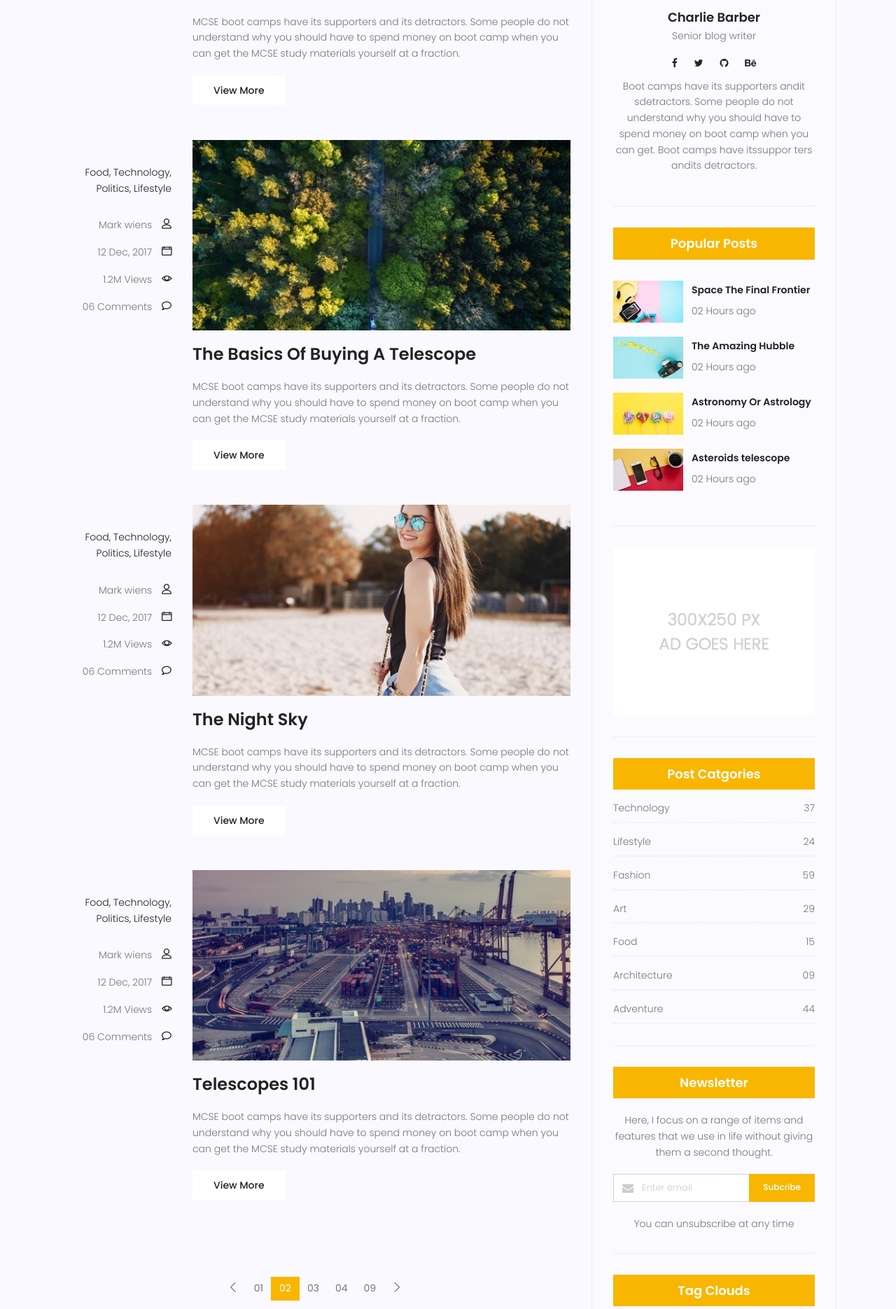
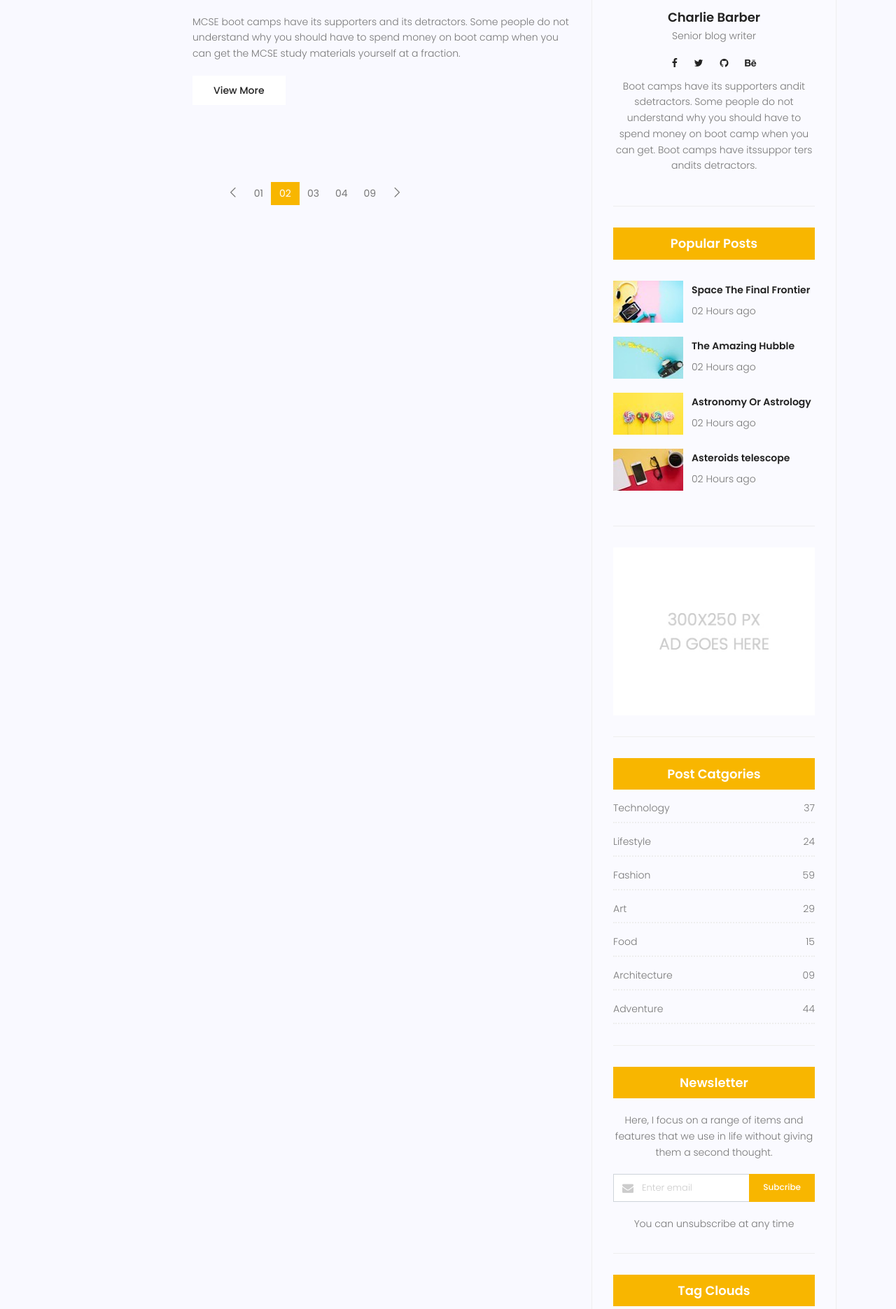
Before and after one commit to Hichtoor/django-portfolio, a Django app: page /blog/ in a window 1280 px wide. Shown: the part 1383-3253 px from the top of the page at 70% size. Run offline with Django 5.2, Linux system fonts and the light colour scheme; some libraries are stand-ins or nearby versions.

Commit message:
simplify blog home template

```diff
--- a/templates/blog/home.html
+++ b/templates/blog/home.html
@@ -116,108 +116,6 @@
 						</div>
 						<a class="posts-title" href="single.html">
 							<h3>Astronomy Binoculars A Great Alternative</h3>
-						</a>
-						<p class="excert">
-							MCSE boot camps have its supporters and its detractors. Some people do not understand why
-							you should have to spend money on boot camp when you can get the MCSE study materials
-							yourself at a fraction.
-						</p>
-						<a href="single.html" class="primary-btn">View More</a>
-					</div>
-				</div>
-				<div class="single-post row">
-					<div class="col-lg-3  col-md-3 meta-details">
-						<ul class="tags">
-							<li><a href="#">Food,</a></li>
-							<li><a href="#">Technology,</a></li>
-							<li><a href="#">Politics,</a></li>
-							<li><a href="#">Lifestyle</a></li>
-						</ul>
-						<div class="user-details row">
-							<p class="user-name col-lg-12 col-md-12 col-6"><a href="#">Mark wiens</a> <span
-									class="lnr lnr-user"></span></p>
-							<p class="date col-lg-12 col-md-12 col-6"><a href="#">12 Dec, 2017</a> <span
-									class="lnr lnr-calendar-full"></span></p>
-							<p class="view col-lg-12 col-md-12 col-6"><a href="#">1.2M Views</a> <span
-									class="lnr lnr-eye"></span></p>
-							<p class="comments col-lg-12 col-md-12 col-6"><a href="#">06 Comments</a> <span
-									class="lnr lnr-bubble"></span></p>
-						</div>
-					</div>
-					<div class="col-lg-9 col-md-9 ">
-						<div class="feature-img">
-							<img class="img-fluid" src="{% static 'img/blog/feature-img2.jpg' %}" alt="">
-						</div>
-						<a class="posts-title" href="single.html">
-							<h3>The Basics Of Buying A Telescope</h3>
-						</a>
-						<p class="excert">
-							MCSE boot camps have its supporters and its detractors. Some people do not understand why
-							you should have to spend money on boot camp when you can get the MCSE study materials
-							yourself at a fraction.
-						</p>
-						<a href="single.html" class="primary-btn">View More</a>
-					</div>
-				</div>
-				<div class="single-post row">
-					<div class="col-lg-3  col-md-3 meta-details">
-						<ul class="tags">
-							<li><a href="#">Food,</a></li>
-							<li><a href="#">Technology,</a></li>
-							<li><a href="#">Politics,</a></li>
-							<li><a href="#">Lifestyle</a></li>
-						</ul>
-						<div class="user-details row">
-							<p class="user-name col-lg-12 col-md-12 col-6"><a href="#">Mark wiens</a> <span
-									class="lnr lnr-user"></span></p>
-							<p class="date col-lg-12 col-md-12 col-6"><a href="#">12 Dec, 2017</a> <span
-									class="lnr lnr-calendar-full"></span></p>
-							<p class="view col-lg-12 col-md-12 col-6"><a href="#">1.2M Views</a> <span
-									class="lnr lnr-eye"></span></p>
-							<p class="comments col-lg-12 col-md-12 col-6"><a href="#">06 Comments</a> <span
-									class="lnr lnr-bubble"></span></p>
-						</div>
-					</div>
-					<div class="col-lg-9 col-md-9">
-						<div class="feature-img">
-							<img class="img-fluid" src="{% static 'img/blog/feature-img4.jpg' %}" alt="">
-						</div>
-						<a class="posts-title" href="single.html">
-							<h3>The Night Sky</h3>
-						</a>
-						<p class="excert">
-							MCSE boot camps have its supporters and its detractors. Some people do not understand why
-							you should have to spend money on boot camp when you can get the MCSE study materials
-							yourself at a fraction.
-						</p>
-						<a href="single.html" class="primary-btn">View More</a>
-					</div>
-				</div>
-				<div class="single-post row">
-					<div class="col-lg-3 col-md-3 meta-details">
-						<ul class="tags">
-							<li><a href="#">Food,</a></li>
-							<li><a href="#">Technology,</a></li>
-							<li><a href="#">Politics,</a></li>
-							<li><a href="#">Lifestyle</a></li>
-						</ul>
-						<div class="user-details row">
-							<p class="user-name col-lg-12 col-md-12 col-6"><a href="#">Mark wiens</a> <span
-									class="lnr lnr-user"></span></p>
-							<p class="date col-lg-12 col-md-12 col-6"><a href="#">12 Dec, 2017</a> <span
-									class="lnr lnr-calendar-full"></span></p>
-							<p class="view col-lg-12 col-md-12 col-6"><a href="#">1.2M Views</a> <span
-									class="lnr lnr-eye"></span></p>
-							<p class="comments col-lg-12 col-md-12 col-6"><a href="#">06 Comments</a> <span
-									class="lnr lnr-bubble"></span></p>
-						</div>
-					</div>
-					<div class="col-lg-9 col-md-9">
-						<div class="feature-img">
-							<img class="img-fluid" src="{% static 'img/blog/feature-img5.jpg' %}" alt="">
-						</div>
-						<a class="posts-title" href="single.html">
-							<h3>Telescopes 101</h3>
 						</a>
 						<p class="excert">
 							MCSE boot camps have its supporters and its detractors. Some people do not understand why
```
